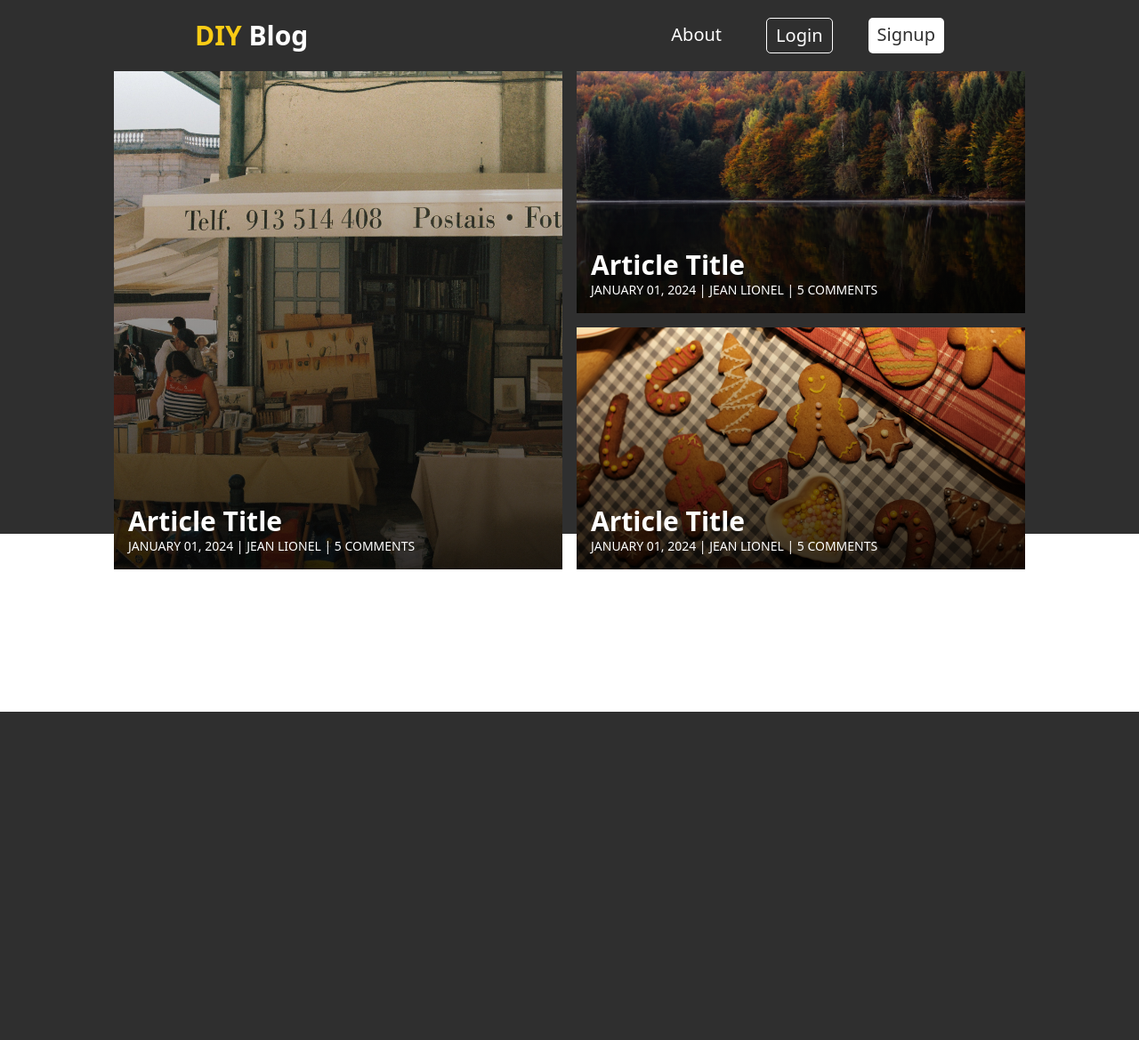
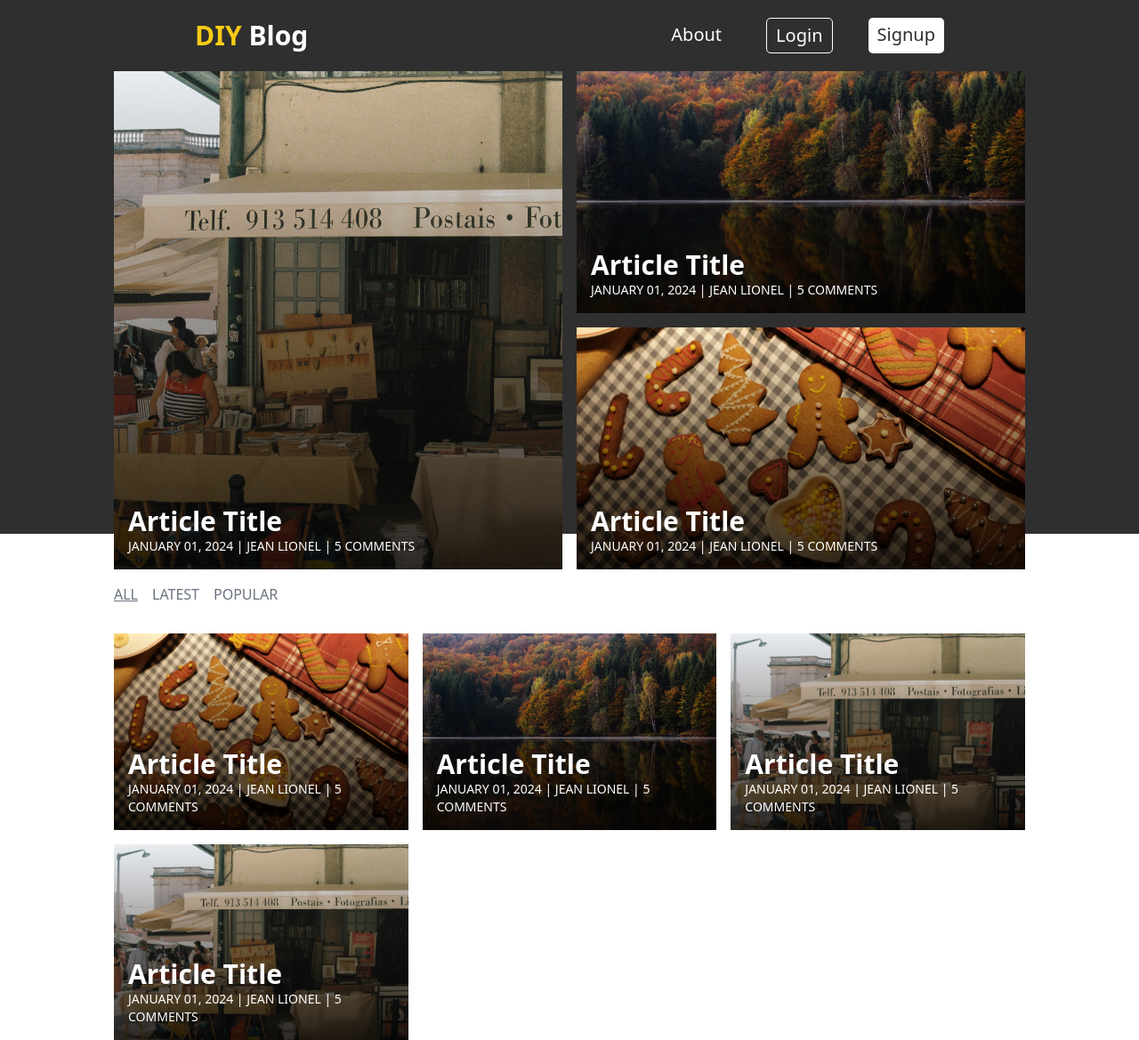
Before and after one commit to Lionel-hub1/diyblog, a Django app: page / in a window 1280 px wide. Shown: the whole page at 89% size. Before the commit the page ends 800 px from the top, so only its background shows below. Run offline with Django 4.2, Linux system fonts and the light colour scheme; some libraries are stand-ins or nearby versions.

Commit message:
Unreliable changes

```diff
--- a/templates/index.html
+++ b/templates/index.html
@@ -78,9 +78,71 @@
         </div>
       </div>
     </header>
-    <main>
-      <div class="filter h-100"></div>
-      <div class="articles"></div>
+    <main class="mt-14 px-[10vw]">
+      <div class="filter flex justify-items-start gap-4 mt-8">
+        <a href="#" class="text-gray-500 hover:text-black underline"> ALL </a>
+        <a href="#" class="text-gray-500 hover:text-black">LATEST</a>
+        <a href="#" class="text-gray-500 hover:text-black">POPULAR</a>
+      </div>
+      <div class="articles">
+        <div class="grid grid-cols-3 gap-4 mt-8">
+          <div class="relative overflow-hidden">
+            <img
+              src="{% static 'homedec.jpg' %}"
+              alt="featured article Image"
+              class="h-full w-full object-cover"
+            />
+            <div
+              class="absolute top-0 left-0 w-full h-full bg-gradient-to-b from-transparent to-black opacity-80"
+            ></div>
+            <div class="absolute bottom-0 left-0 p-4 text-white">
+              <h2 class="text-3xl font-bold">Article Title</h2>
+              <p class="text-sm">JANUARY 01, 2024 | JEAN LIONEL | 5 COMMENTS</p>
+            </div>
+          </div>
+          <div class="relative overflow-hidden">
+            <img
+              src="{% static 'forest_water_fall.jpg' %}"
+              alt="featured article Image"
+              class="h-full w-full object-cover"
+            />
+            <div
+              class="absolute top-0 left-0 w-full h-full bg-gradient-to-b from-transparent to-black opacity-80"
+            ></div>
+            <div class="absolute bottom-0 left-0 p-4 text-white">
+              <h2 class="text-3xl font-bold">Article Title</h2>
+              <p class="text-sm">JANUARY 01, 2024 | JEAN LIONEL | 5 COMMENTS</p>
+            </div>
+          </div>
+          <div class="relative overflow-hidden">
+            <img
+              src="{% static 'shop.jpg' %}"
+              alt="featured article Image"
+              class="h-full w-full object-cover"
+            />
+            <div
+              class="absolute top-0 left-0 w-full h-full bg-gradient-to-b from-transparent to-black opacity-80"
+            ></div>
+            <div class="absolute bottom-0 left-0 p-4 text-white">
+              <h2 class="text-3xl font-bold">Article Title</h2>
+              <p class="text-sm">JANUARY 01, 2024 | JEAN LIONEL | 5 COMMENTS</p>
+            </div>
+          </div>
+          <div class="relative overflow-hidden">
+            <img
+              src="{% static 'shop.jpg' %}"
+              alt="featured article Image"
+              class="h-full w-full object-cover"
+            />
+            <div
+              class="absolute top-0 left-0 w-full h-full bg-gradient-to-b from-transparent to-black opacity-80"
+            ></div>
+            <div class="absolute bottom-0 left-0 p-4 text-white">
+              <h2 class="text-3xl font-bold">Article Title</h2>
+              <p class="text-sm">JANUARY 01, 2024 | JEAN LIONEL | 5 COMMENTS</p>
+            </div>
+          </div>
+      </div>
       <div class="w-1/5"></div>
     </main>
   </body>
```
